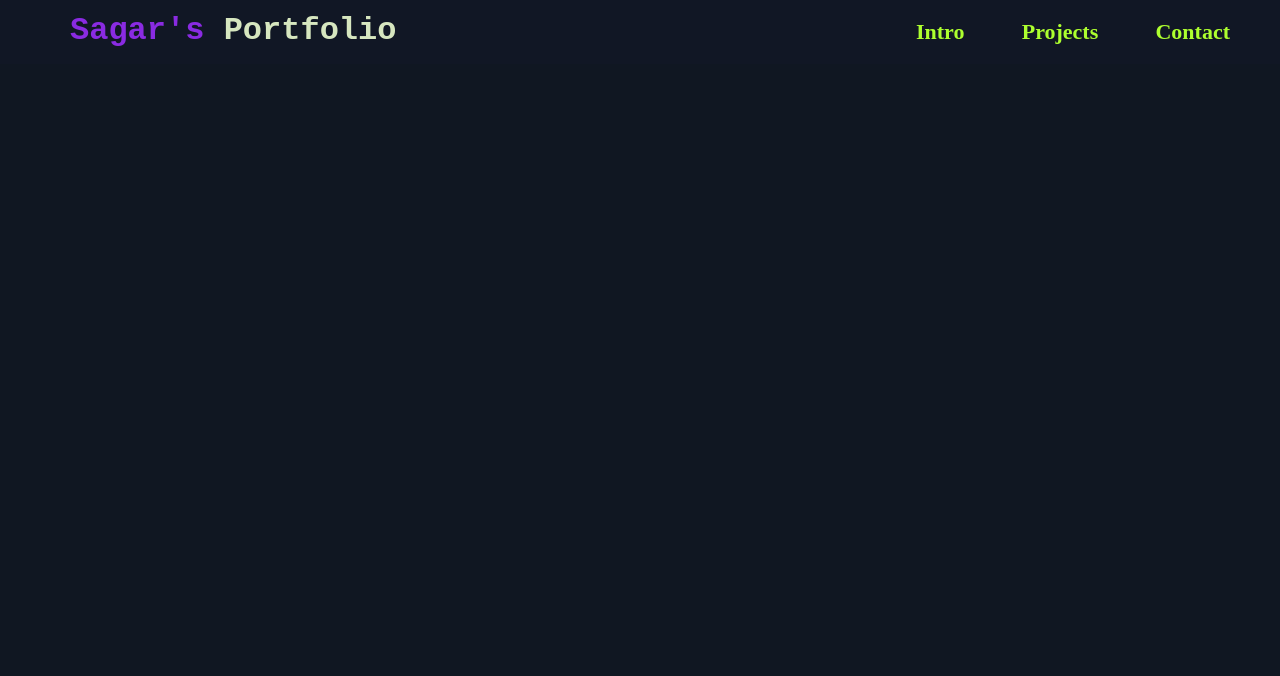
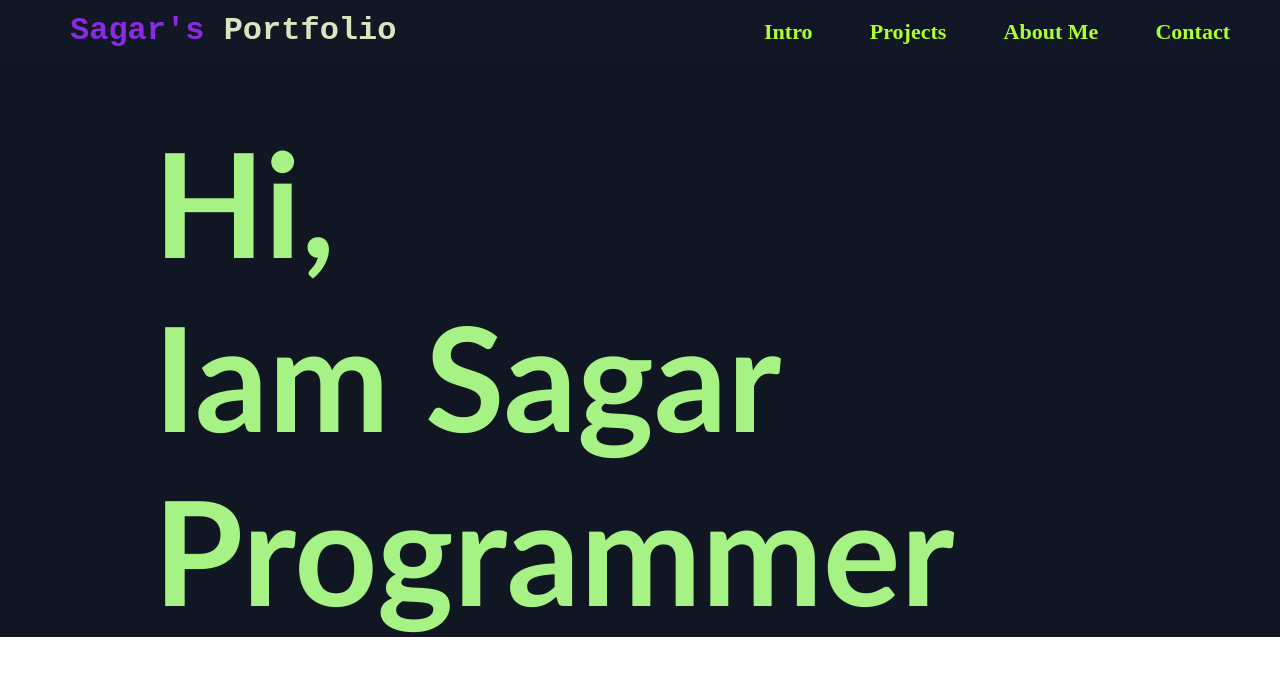
Before and after one commit to Sagar-Shetty21/Sagar.github.io, a plain HTML site: page index.html in a window 1280 px wide. Drawn offline with Linux system fonts and the light colour scheme.

Commit message:
added intro section

```diff
--- a/index.html
+++ b/index.html
@@ -17,10 +17,16 @@
         <div id="header-navigation">
             <a href="#introduction" >Intro</a>
             <a href="#projects">Projects</a>
+            <a href="#about-me">About Me</a>
             <a href="#contact">Contact</a>
         </div>
     </header>
 
+    <div id="#introduction" class="intro-section">
+        <div class="intro">
+            <div class="first-word"><p>Hi,<br>Iam Sagar<br>Programmer</p></div>
+        </div>
+    </div>
 </main>
 </body>
 </html>
--- a/styles.css
+++ b/styles.css
@@ -1,12 +1,15 @@
 main{
     background-color:rgb(16, 23, 34);
     width: 100%;
-    height: 100%;
+    height: auto;
     position: absolute;
     top: 0px;
     left: 0px;
 }
 
+
+
+/*Header section with header title and navigation bar*/
 #header{
     width: 100%;
     height: 8%;
@@ -65,3 +68,23 @@ a:hover {
       text-shadow: 0 0 20px #fff, 0 0 30px #ff4da6, 0 0 40px #ff4da6, 0 0 50px #ff4da6, 0 0 60px #ff4da6, 0 0 70px #ff4da6, 0 0 80px #ff4da6;
     }
   }
+
+
+  /* introduction section of portfolio*/
+
+.intro-section{
+  width: auto;
+  height: 94%;
+  margin-top: 9%;
+  text-align: left;
+  margin-left: 12%;
+}
+
+
+  .intro p{
+    font-size: 145px;
+    margin: 0;
+    font-family: 'Trebuchet MS', 'Lucida Sans Unicode', 'Lucida Grande', 'Lucida Sans', Arial, sans-serif;
+    font-weight: bolder;
+    color: rgb(166, 242, 133)
+  }
```
